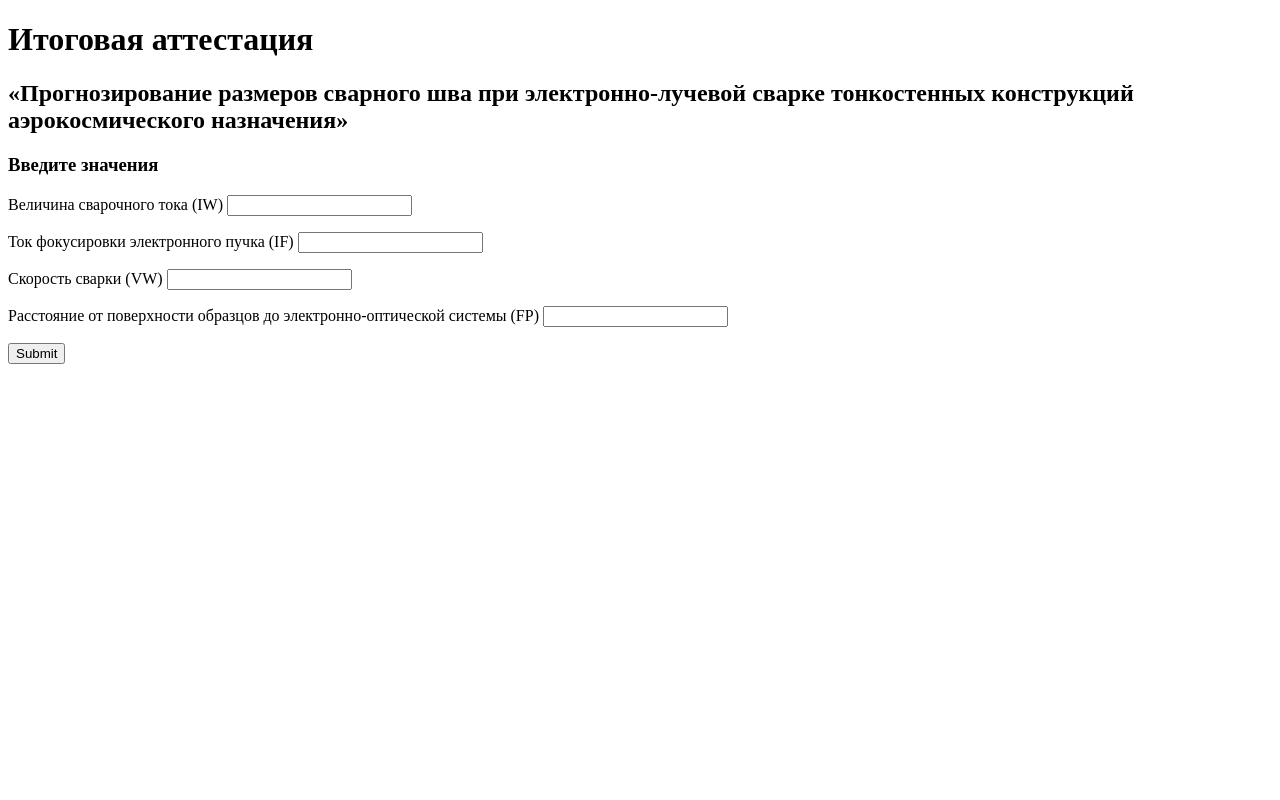
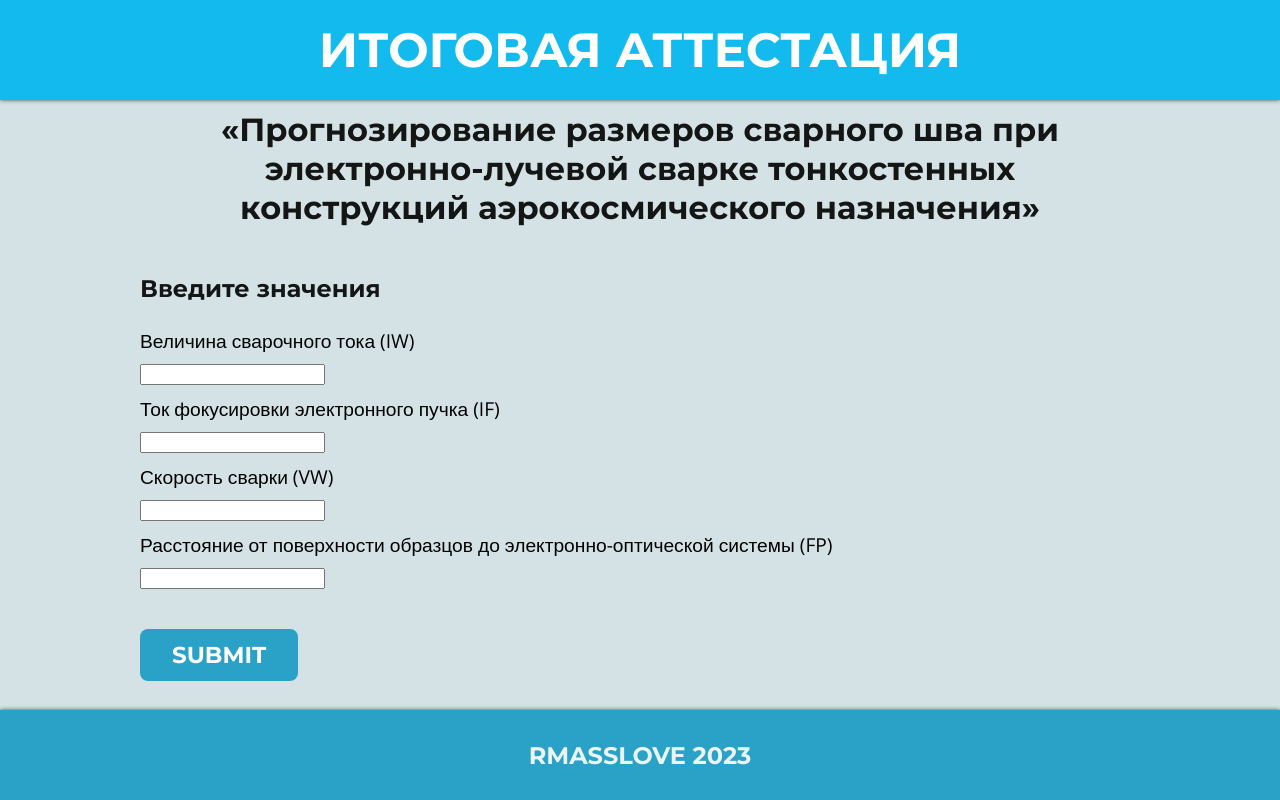
Before and after one commit to Rmasslove/Baumana_praktic_test_3, a Flask app: page / in a window 1280 px wide. Run offline with Flask 3, Linux system fonts and the light colour scheme.

Commit message:
Тринадцатый коммит

```diff
--- a/app.py
+++ b/app.py
@@ -1,13 +1,11 @@
 from flask import Flask, render_template, request
 import pickle
 
-
-app = Flask(__name__)
+app = Flask(__name__, template_folder='templates', static_folder='templates')
 
 
 @app.route('/', methods=['get', 'post'])
 def predict():
-
     message = ''
 
     if request.method == 'POST':
@@ -27,14 +25,13 @@ def predict():
         pr_sc = scaler.transform(request_on_predict)
         pred = loaded_model.predict(pr_sc)
 
-        message = f'Глубина шва (Depth) {pred[0][1]} и Ширина шва (Width) {pred[0][0]}'
+        message = f'Глубина шва (Depth) {round(pred[0][1], 2)} и Ширина шва (Width) {round(pred[0][0], 2)}'
 
         print(f'Величина сварочного тока (IW) {iw_q}')
         print(f'Ток фокусировки электронного пучка (IF) {if_q}')
         print(f'Скорость сварки (VW) {vw_q}')
         print(f'Расстояние от поверхности образцов до электронно-оптической системы (FP) {fp_q}')
-        print(f'Глубина шва (Depth) {pred[0][1]} и Ширина шва (Width) {pred[0][0]}')
-
+        print(f'Глубина шва (Depth) {round(pred[0][1], 2)} и Ширина шва (Width) {round(pred[0][0], 2)}')
 
     return render_template('index.html', message=message)
 
--- a/templates/index.html
+++ b/templates/index.html
@@ -5,39 +5,58 @@
     <meta name="viewport"
           content="width=device-width, user-scalable=no, initial-scale=1.0, maximum-scale=1.0, minimum-scale=1.0">
     <meta http-equiv="X-UA-Compatible" content="ie=edge">
+    <meta name="viewport" content="width=device-width, initial-scale=1">
     <title>Document</title>
+    <link rel= "stylesheet" type= "text/css" href= "{{ url_for('static',filename='style.css') }}"/>
 </head>
 <body>
-    <h1>Итоговая аттестация</h1>
-    <h2>«Прогнозирование размеров сварного шва при электронно-лучевой сварке
-тонкостенных конструкций аэрокосмического назначения»</h2>
+<div class="containerApp">
+        <header class="header">
+        <h1 class="header__title">Итоговая аттестация</h1>
+    </header>
+    <div class="block_1">
+        <p class="title">«Прогнозирование размеров сварного шва при электронно-лучевой сварке тонкостенных конструкций аэрокосмического назначения»</p>
+    </div>
+    <div class="form">
+    {%if message%}
+    <p class="message">{{message}}</p>
+    {%endif%}
     <h3>Введите значения</h3>
-    {%if message%}
-    <p>{{message}}</p>
-    {%endif%}
     <form action="" method="post">
         <p>
             <label for="iw_q">Величина сварочного тока (IW)</label>
-            <input type="number" name="iw_q">
+            <div>
+                <input type="number" min=0  required name="iw_q" id="iw_q">
+            </div>
         </p>
             <p>
             <label for="if_q">Ток фокусировки электронного пучка (IF)</label>
-            <input type="number" name="if_q">
+            <div>
+                <input type="number" min=0  step="0.1" required name="if_q" id="if_q">
+            </div>
         </p>
             <p>
             <label for="vw_q">Скорость сварки (VW)</label>
-            <input type="number" name="vw_q">
+            <div>
+                <input type="number" min=0  step="0.1" required name="vw_q" id="vw_q">
+            </div>
         </p>
             <p>
             <label for="fp_q">Расстояние от поверхности образцов до электронно-оптической системы (FP)</label>
-            <input type="number" name="fp_q">
+            <div>
+                <input type="number" min=0  step="0.1" required name="fp_q" id="fp_q">
+            </div>
         </p>
         <p>
-            <input type="submit">
+            <input class="button" type="submit">
         </p>
     </form>
-
-
-
+    </div>
+    <footer class="footer">
+      <div class="footer-wr">
+        <h3><a class="target" target="_blank" href="https://github.com/Rmasslove/Baumana_praktic_test_3">Rmasslove 2023</a></h3>
+      </div>
+    </footer>
+</div>
 </body>
 </html>
--- /dev/null
+++ b/templates/style.css
@@ -0,0 +1,161 @@
+@import url("https://fonts.googleapis.com/css?family=Montserrat:700,900&subset=cyrillic");
+@import url('https://fonts.googleapis.com/css?family=Open+Sans:300,300i,400,400i,700,700i&subset=cyrillic');
+
+@keyframes header_anim {
+  from {
+    transform: translateX(-120%);
+  }
+  to {
+    transform: translateX(0);
+  }
+}
+
+body {
+  margin: 0;
+  padding: 0;
+  background: #d3e1e5f4;
+}
+
+.containerApp {
+  min-height: 100vh;
+  display: grid;
+  grid-template-rows: 100px 150px auto 100px ;
+
+}
+
+.containerApp>* {
+  padding: 0 calc(50% - 600px);
+}
+
+h1 {
+  position: relative;
+  font-family: "Montserrat", sans-serif;
+  font-size: 3em;
+  font-weight: 700;
+}
+
+.title {
+  position: relative;
+  font-family: "Montserrat", sans-serif;
+  font-size: 2em;
+  font-weight: 500;
+  opacity: 0.9;
+  margin: 10px 0;
+}
+
+h3 {
+  position: relative;
+  font-family: "Montserrat", sans-serif;
+  font-size: 1.5em;
+  font-weight: 500;
+  opacity: 0.9;
+}
+
+p {
+  position: relative;
+  font-family: 'Open Sans', sans-serif;
+  font-size: 1.2em;
+  font-weight: 500;
+  margin: 10px 0;
+
+}
+
+.header {
+  display: flex;
+  justify-content: center;
+  min-height: 4vh;
+  padding: 1px 50px;
+  background-color: #13baed;
+  box-shadow: 0px -1px 5px black;
+}
+
+.header__title {
+  transform: translateX(0);
+  animation-name: header_anim;
+  animation-duration: 1s;
+  animation-timing-function: cubic-bezier(0.68, -0.55, 0.265, 1.55);
+  text-transform: uppercase;
+  color: #fff;
+  align-self: center;
+}
+
+.block_1 {
+  display: flex;
+  justify-content: center;
+  text-align: center;
+  padding: 0 200px;
+  margin: 0;
+}
+
+.form {
+  margin-left: 100px;
+}
+
+.message {
+  display: flex;
+  color: #f55727;
+  font-family: 'Open Sans', sans-serif;
+  font-size: 2em;
+  font-weight: 500;
+}
+
+.button {
+  display: inline-block;
+  padding: 12px 32px;
+  transition: all 0.3s ease-out;
+  text-transform: uppercase;
+  color: #fff;
+  border: none;
+  border-radius: 8px;
+  outline: none;
+  background-color: #2aa2c7;
+  background-clip: border-box;
+  font-family: 'Montserrat', sans-serif;
+  font-size: 1.2em;
+  font-weight: 700;
+  margin-top: 30px;
+}
+
+.button:hover{
+    background-color: #3284bf;
+}
+
+.footer {
+    margin-top: 10px;
+    background-color: #2aa2c7;
+    display: flex;
+    align-items: center;
+    justify-content: center;
+    box-shadow: 0px 1px 5px black;
+}
+
+.target {
+  color: #fff;
+  text-decoration: none;
+  text-transform: uppercase;
+}
+
+@media (max-width: 1260px) {
+  .containerApp>* {
+    padding: 0 30px;
+  }
+}
+
+@media (max-width: 800px) {
+  .containerApp>* {
+    padding: 0 10px;
+  }
+}
+
+@media (max-width: 1260px) {
+  .title {
+      font-size: 1.7em;
+      font-weight: 500;
+  }
+}
+
+@media (max-width: 800px) {
+  .title {
+     font-size: 1.5em;
+  }
+}
```
